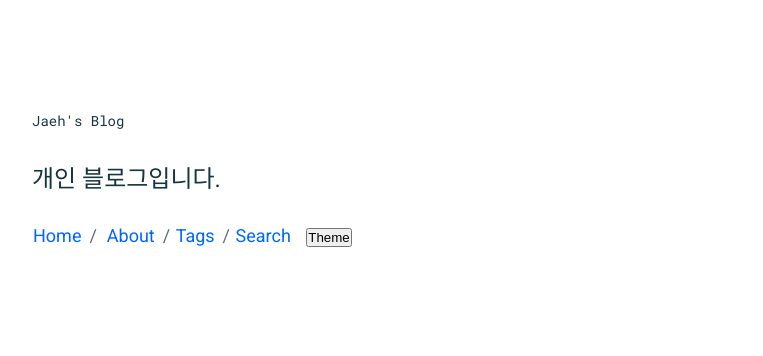
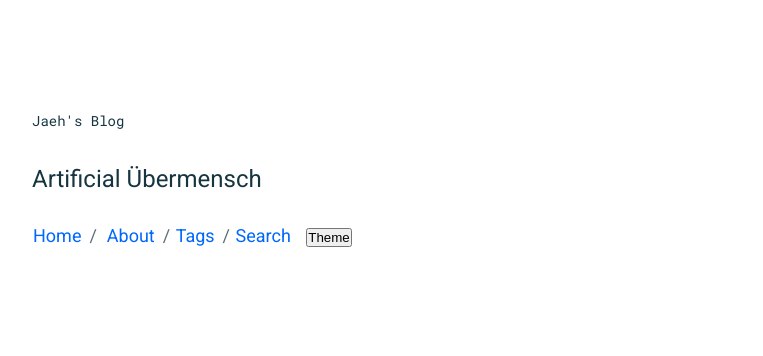
Before and after one commit to heonyus/heonyus.github.io, a Jekyll site: the page built from index.html, in a window 1280 px wide. Shown: the top 356 px of the page, without its empty margins (258-1021 px from the left). Built offline with Jekyll 4.4.1, drawn with Linux system fonts in a browser that asks for light colours.

Commit message:
Artificial Übermensch

```diff
--- a/_config.yml
+++ b/_config.yml
@@ -1,7 +1,7 @@
 # Site settings
 title: "Jaeh's Blog"
 description: >
-  개인 블로그입니다.
+  Artificial Übermensch
 
 author: Jaeh
 email: your-email@example.com
```
